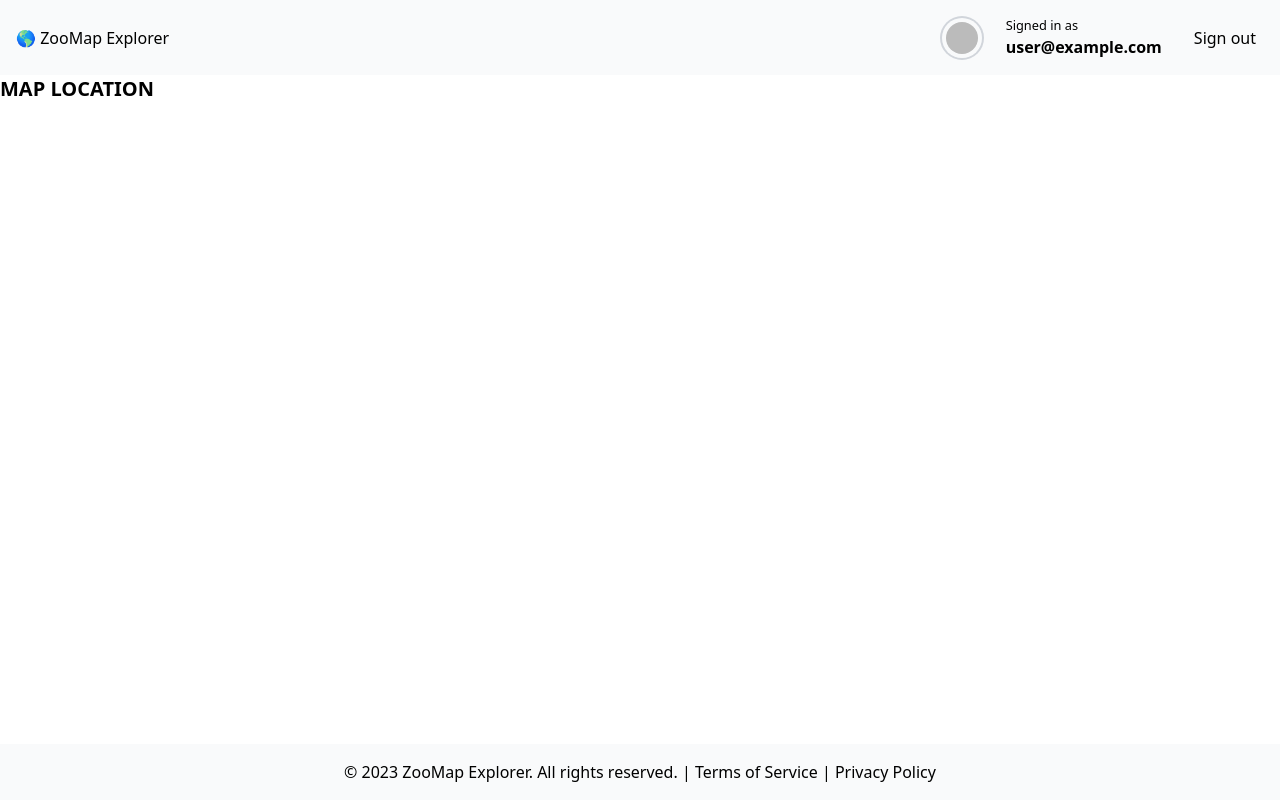
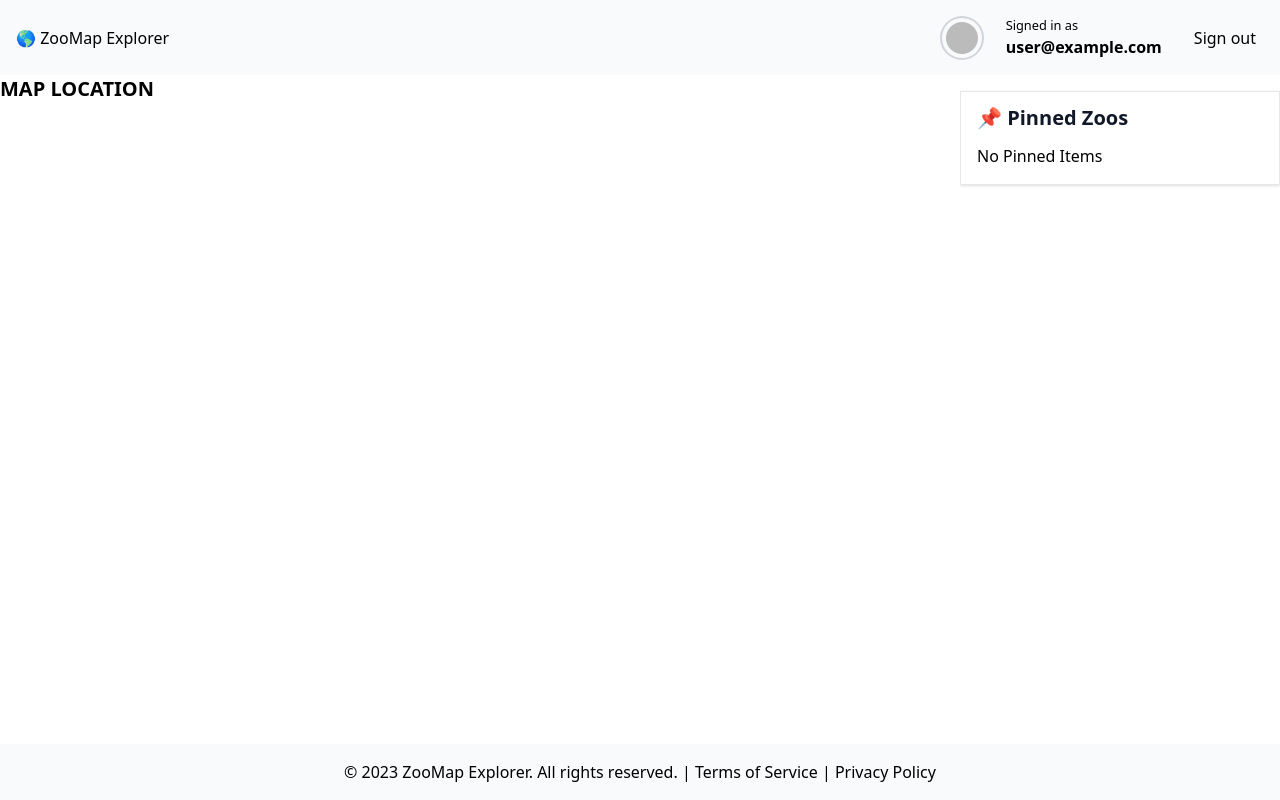
Before and after one commit to nagybnc/zoomap-explorer, a Next.js app: page /map in a window 1280 px wide. Built offline with nearby package versions, Linux system fonts and the light colour scheme; no server answers; sample sign-in values are in the browser's storage.

Commit message:
Implement Sidebar component

```diff
--- a/app/(site)/map/layout.tsx
+++ b/app/(site)/map/layout.tsx
@@ -2,6 +2,7 @@ import type { ReactNode } from "react";
 import type { Metadata } from "next";
 import { getServerSession } from "next-auth";
 import { redirect } from "next/navigation";
+import Sidebar from "@/components/map/Sidebar";
 
 export const metadata: Metadata = {
   title: "Map",
@@ -14,5 +15,10 @@ export default async function Layout({ children }: { children: ReactNode }) {
     redirect("/signin");
   }
 
-  return <div className="relative flex h-full flex-col">{children}</div>;
+  return (
+    <div className="relative flex h-full flex-col">
+      <Sidebar />
+      {children}
+    </div>
+  );
 }
--- a/app/(site)/map/page.tsx
+++ b/app/(site)/map/page.tsx
@@ -1,6 +1,6 @@
 function Map() {
   return (
-    <div className="relative flex-1">
+    <div className="relative flex-1 lg:mr-80">
       <h1 className="text-xl font-bold">MAP LOCATION</h1>
     </div>
   );
--- /dev/null
+++ b/components/map/Sidebar.tsx
@@ -0,0 +1,59 @@
+"use client";
+import React, { useState } from "react";
+
+function Sidebar() {
+  const [isOpen, setIsOpen] = useState(false);
+
+  return (
+    <div>
+      <div className="lg:hidden">
+        <button
+          className="relative m-2 h-6 w-6 items-center rounded-lg p-5 text-sm focus:outline-none focus:ring-2 focus:ring-black"
+          onClick={() => {
+            setIsOpen(!isOpen);
+          }}
+        >
+          <span className="sr-only">Open sidebar</span>
+          <div className="absolute left-1/2 top-1/2 block w-5 -translate-x-1/2 -translate-y-1/2 transform">
+            <span
+              className={`absolute block h-0.5 w-5 transform bg-current transition duration-500 ease-in-out ${
+                isOpen ? "rotate-45" : "-translate-y-1.5"
+              }`}
+            ></span>
+            <span
+              className={`absolute block h-0.5 w-5 transform bg-current transition duration-500 ease-in-out ${
+                isOpen ? "opacity-0" : ""
+              }`}
+            ></span>
+            <span
+              className={`absolute block h-0.5 w-5 transform bg-current transition duration-500 ease-in-out ${
+                isOpen ? "-rotate-45" : "translate-y-1.5"
+              }`}
+            ></span>
+          </div>
+        </button>
+      </div>
+
+      <aside
+        id="sidebar"
+        className={`absolute top-0 right-0 z-40 h-full w-80 overflow-y-auto  bg-white/30 backdrop-blur-sm transition-transform ${
+          isOpen ? "" : "translate-x-full"
+        } lg:translate-x-0`}
+        aria-label="Sidebar"
+      >
+        <div className="mt-4 w-full max-w-md border border-gray-200 bg-white p-4 shadow">
+          <div className="mb-4 flex">
+            <h5 className="text-xl font-bold leading-none text-gray-900 ">
+              📌 Pinned Zoos
+            </h5>
+          </div>
+          <div className="flow-root">
+            <p>No Pinned Items</p>
+          </div>
+        </div>
+      </aside>
+    </div>
+  );
+}
+
+export default Sidebar;
```
